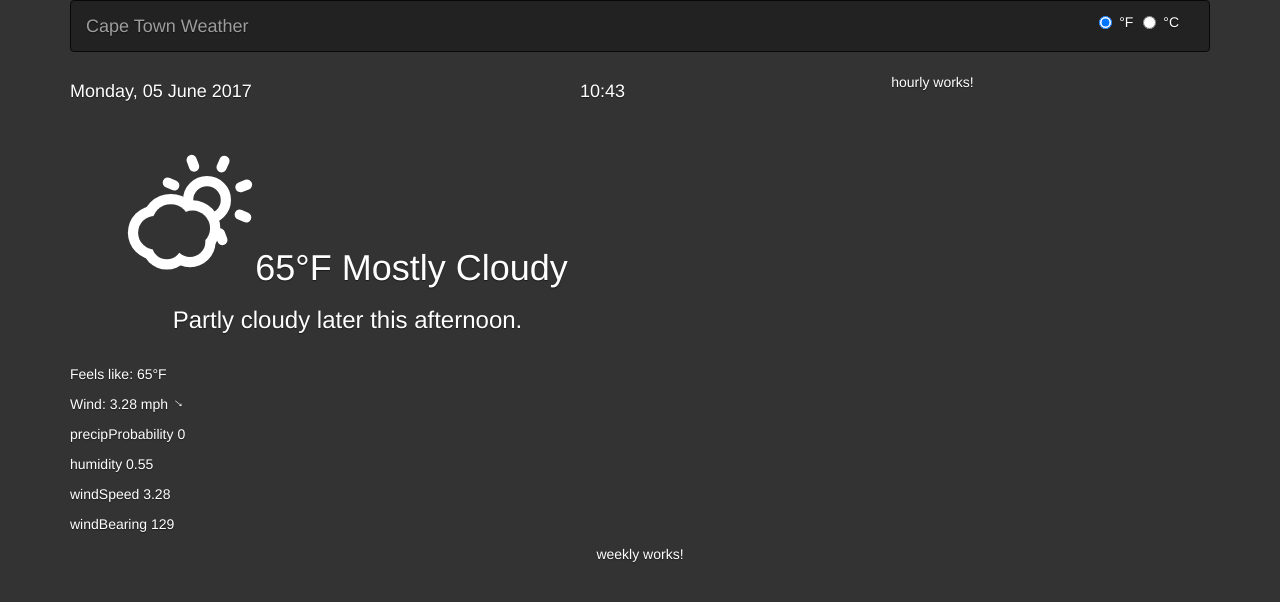
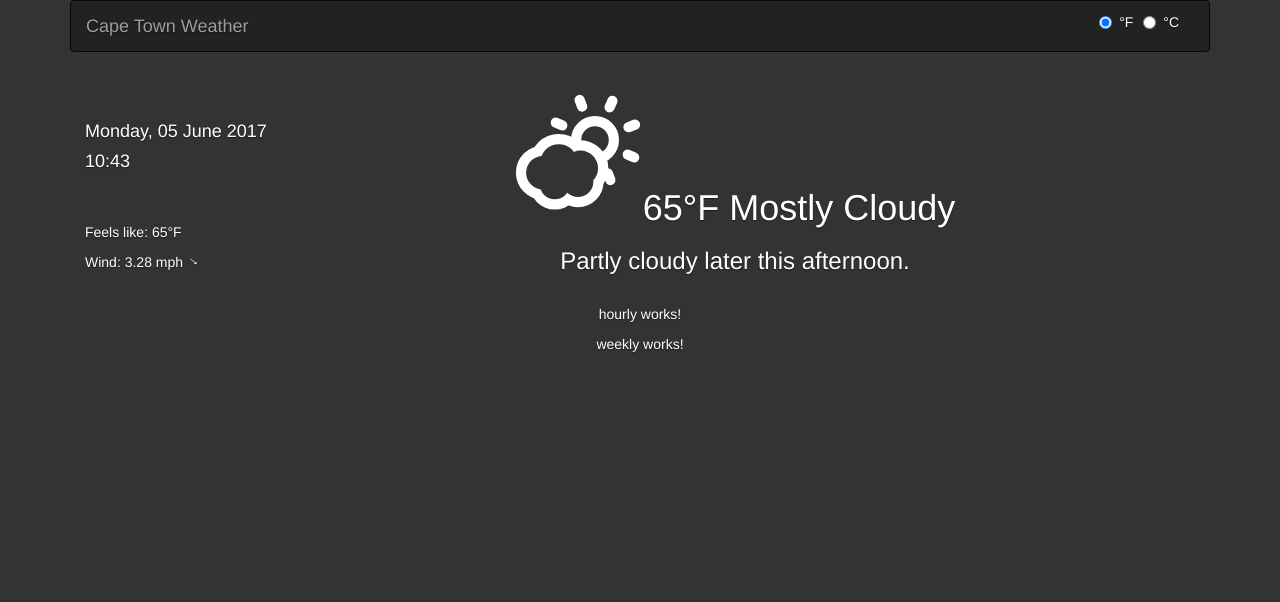
Before and after one commit to touchmyblood/capetown-weather, an Angular app: page / in a window 1280 px wide. Shown: the top 602 px of the page. Built offline with nearby package versions, Linux system fonts and the light colour scheme.

Commit message:
Swap around the main page layout implement the temp converter pipe

```diff
--- a/src/app/app.component.html
+++ b/src/app/app.component.html
@@ -1,10 +1,13 @@
 <app-nav [scale]="scale" (scaleChanged)="handleScaleChanged($event)"></app-nav>
 
 <div class="row">
-  <app-current [current]="current" class="col-xs-6"></app-current>
-  <app-hourly class="col-xs-6"></app-hourly>
+
 </div>
 
 <div class="row">
-  <app-weekly></app-weekly>
+
 </div>
+
+<app-current [current]="current" class="col-xs-12"></app-current>
+<app-hourly class="col-xs-12"></app-hourly>
+<app-weekly></app-weekly>
--- a/src/app/app.module.ts
+++ b/src/app/app.module.ts
@@ -11,6 +11,8 @@ import { FormsModule }   from '@angular/forms';
 import { HourlyComponent } from './hourly/hourly.component';
 import { WeeklyComponent } from './weekly/weekly.component';
 
+import {TemperatureConverterPipe} from './shared/temperature.converter.pipe';
+
 @NgModule({
   declarations: [
     AppComponent,
@@ -18,6 +20,7 @@ import { WeeklyComponent } from './weekly/weekly.component';
     CurrentComponent,
     HourlyComponent,
     WeeklyComponent,
+    TemperatureConverterPipe
   ],
   imports: [
     BrowserModule, FormsModule, ReactiveFormsModule
--- a/src/app/current/current.component.css
+++ b/src/app/current/current.component.css
@@ -0,0 +1,3 @@
+.left-panel-component{
+  padding-top: 40px;
+}
--- a/src/app/current/current.component.html
+++ b/src/app/current/current.component.html
@@ -1,50 +1,45 @@
-<div class="row">
+<!--<div class="row">
   <div class="col-xs-8 text-left">
-    <h4>{{convertedDate  | date:'EEEE, dd MMMM yyyy'}}</h4>
+    <h4>{{convertedDate | date:'EEEE, dd MMMM yyyy'}}</h4>
   </div>
   <div class="col-xs-4 text-right">
     <h4> {{convertedDate | date:'HH:mm'}}</h4>
   </div>
 </div>
-<br>
+<br>-->
 <div class="row">
+  <div class="col-xs-3 text-left">
+    <div class="left-panel-component">
+      <h4>{{convertedDate | date:'EEEE, dd MMMM yyyy'}}</h4>
+      <h4> {{convertedDate | date:'HH:mm'}}</h4>
+    </div>
+    <div class="left-panel-component">
+    <p>Feels like: {{current.currently.apparentTemperature | temperatureConverter:current.scale }}&#176;{{current.scale}}</p>
+    <p>Wind: {{current.currently.windSpeed}} mph &nbsp;<span id="direction" style="display: inline-block;">↑</span></p>
+    </div>
+  </div>
+  <div class="col-xs-8">
     <h1>
       <canvas id="icon1" width="128" height="128"></canvas>
-    <span [ngClass]="{hidden: current.scale === 'C'}">{{fahrenheitTemperature}}&#176;F </span>
-    <span [ngClass]="{hidden: current.scale === 'F'}">{{celsiusTemperature}}&#176;C </span>
+      <span>{{current.currently.temperature | temperatureConverter:current.scale}}&#176;{{current.scale}} </span>
       <span>{{current.currently.summary}}</span>
     </h1>
     <h3>{{current.hourlySummary}}</h3>
+  </div>
+
 </div>
 <br>
 
 <div class="row">
 </div>
-
-<div class="row">
-  <div class="col-xs-12">
-    <div class="text-left">
-      <p [ngClass]="{hidden: current.scale === 'C'}">Feels like: {{fahrenheitFeelsLikeTemperature}}&#176;F</p>
-      <p [ngClass]="{hidden: current.scale === 'F'}">Feels like: {{celsiusFeelsLikeTemperature}}&#176;C</p>
-
+<!--<div class="row text-left">
+  <div class="col-xs-6">
+    <p>Feels like: {{current.currently.apparentTemperature | temperatureConverter:current.scale }}&#176;{{current.scale}}</p>
+  </div>
+  <div class="col-xs-6">
     <p>Wind: {{current.currently.windSpeed}} mph &nbsp;<span id="direction" style="display: inline-block;">↑</span></p>
-
-
-
-      <!--<label class="fahrenheit">Temperature {{current.temperature}}&#176;F</label>
-      <p class="celsius">Temperature {{current.temperature}}&#176;C</p>-->
-      <!--<p [ngClass]="{hidden: scale === 'C'}">Temperature {{current.temperature}} &#176;F</p>
-      <p [ngClass]="{hidden: scale === 'F'}">Temperature {{celsiusTemperature}} &#176;C</p>-->
-      <!--<p>sunriseTime {{current.sunriseTime}}</p>
-      -->
-      <p>precipProbability {{current.currently.precipProbability}}</p>
-      <p>humidity {{current.currently.humidity}}</p>
-      <p>windSpeed {{current.currently.windSpeed}}</p>
-      <p>windBearing {{current.currently.windBearing}}</p>
   </div>
-  </div>
-
-</div>
+</div>-->
 
 <!--
   time: number;
--- a/src/app/current/current.component.ts
+++ b/src/app/current/current.component.ts
@@ -15,10 +15,10 @@ export class CurrentComponent implements OnInit {
 
   convertedDate: Date;
 
-  celsiusTemperature: Number;
-  fahrenheitTemperature: Number;
-  celsiusFeelsLikeTemperature: Number;
-  fahrenheitFeelsLikeTemperature: Number;
+  // celsiusTemperature: Number;
+  // fahrenheitTemperature: Number;
+  // celsiusFeelsLikeTemperature: Number;
+  // fahrenheitFeelsLikeTemperature: Number;
 
   constructor() { }
 
@@ -27,11 +27,11 @@ export class CurrentComponent implements OnInit {
 
     this.convertedDate = new Date(this.current.currently.time * 1000);
 
-    this.fahrenheitTemperature = Math.round(this.current.currently.temperature);
-    this.celsiusTemperature = Math.round(((this.current.currently.temperature -32) *5/9) );
+    // this.fahrenheitTemperature = Math.round(this.current.currently.temperature);
+    // this.celsiusTemperature = Math.round(((this.current.currently.temperature -32) *5/9) );
 
-    this.fahrenheitFeelsLikeTemperature = Math.round(this.current.currently.temperature);
-    this.celsiusFeelsLikeTemperature = Math.round(((this.current.currently.temperature -32) *5/9) );
+    // this.fahrenheitFeelsLikeTemperature = Math.round(this.current.currently.temperature);
+    // this.celsiusFeelsLikeTemperature = Math.round(((this.current.currently.temperature -32) *5/9) );
 
     // Display & animate the skycon icons
     var skycons = new Skycons({"color": "white"});
--- /dev/null
+++ b/src/app/shared/temperature.converter.pipe.ts
@@ -0,0 +1,22 @@
+import { Pipe, PipeTransform } from '@angular/core';
+
+@Pipe({
+  name: 'temperatureConverter'
+})
+export class TemperatureConverterPipe implements PipeTransform {
+  transform(value: number, scale: string) {
+    if (value && !isNaN(value)) {
+      if (scale === 'F') {
+        // We only receive temps in F, so just
+        // round to 0 places and return
+        return Math.round(value);
+      }
+      else
+        if (scale === 'C') {
+          var temperature = (value - 32) / 1.8;
+          return Math.round(temperature);
+        }
+    }
+    return;
+  }
+}
```
Lines whose indentation alone changed are shown as unchanged.
